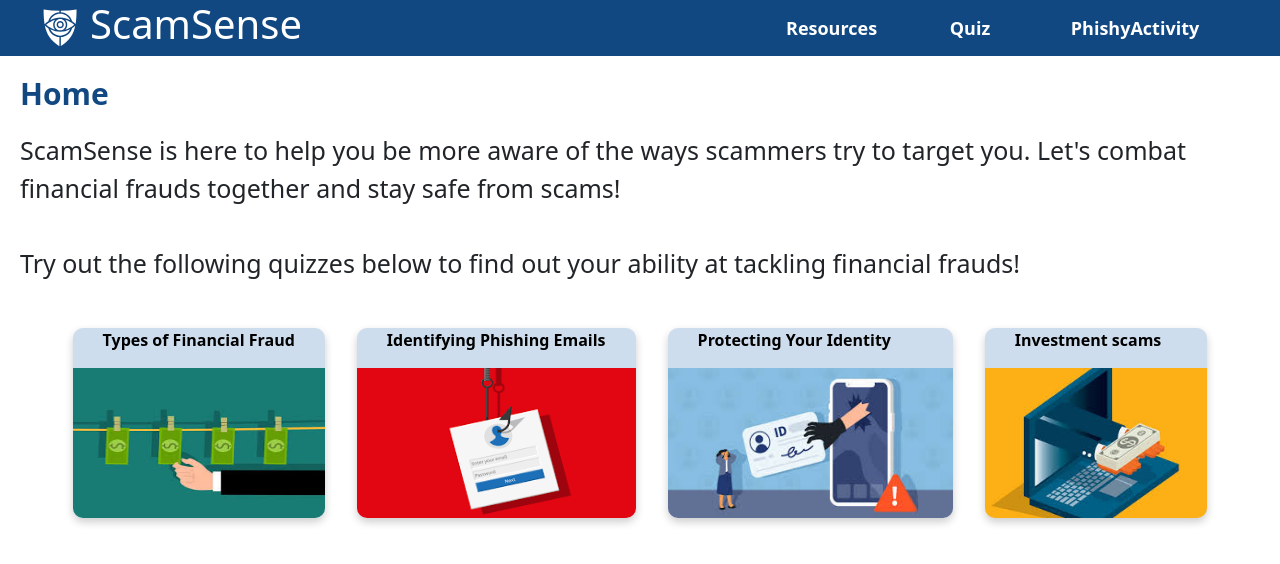
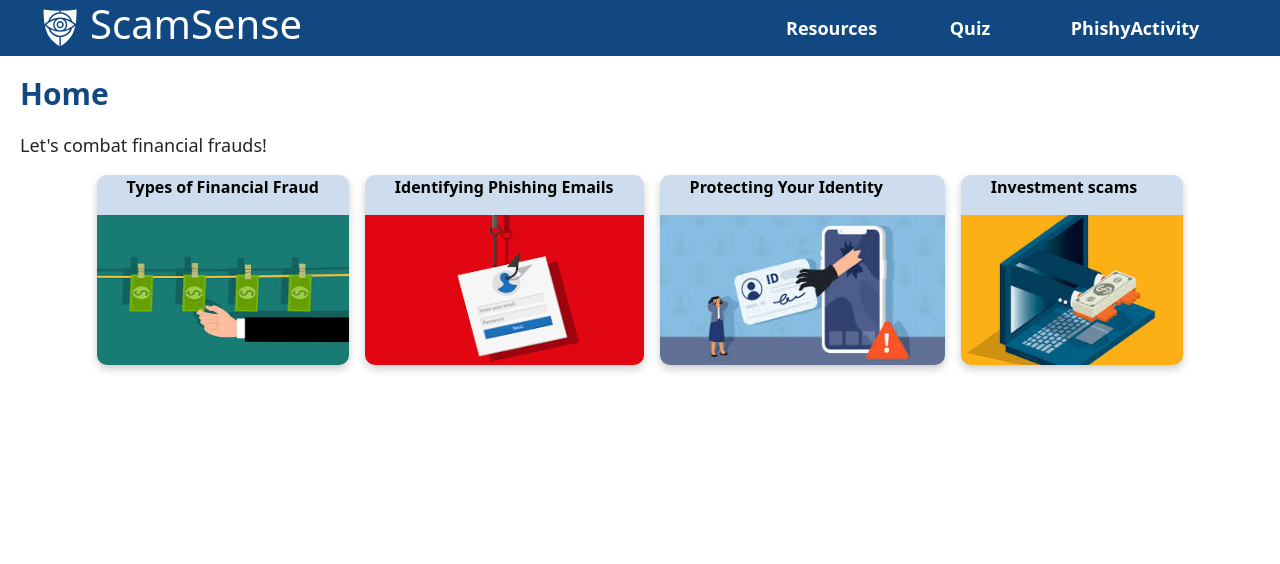
Before and after one commit to rxchell/lifehack2024, a React (Create React App) app: page / in a window 1280 px wide. Shown: the top 564 px of the page. Built offline with nearby package versions, Linux system fonts and the light colour scheme.

Commit message:
Removed changes

```diff
--- a/src/pages/home.jsx
+++ b/src/pages/home.jsx
@@ -16,10 +16,7 @@ function Home() {
 
             <div className="home-content">
                 <h1 className="pages-title">Home</h1>
-                <p className="home-description"> ScamSense is here to help you be more aware of the ways
-                scammers try to target you. Let's combat financial frauds together and stay safe from scams!
-                <br></br><br></br> Try out the following quizzes below to find out your ability at tackling financial frauds!
-                </p>
+                <p className="home-description">Let's combat financial frauds!</p>
 
                 <div className="quiz-cards">
                     {quiz.map((quizItem) => (
--- a/src/pages/style/home.css
+++ b/src/pages/style/home.css
@@ -11,14 +11,13 @@
 
 .home-description {
     padding-left: 20px;
-    padding-bottom: 30px;
-    font-size: 25px;
+    font-size: 18px;
 }
 
 .quiz-cards {
     display: flex;
     flex-wrap: wrap;
     justify-content: center;
-    gap: 2rem;
+    gap: 1rem;
 
 }
```
